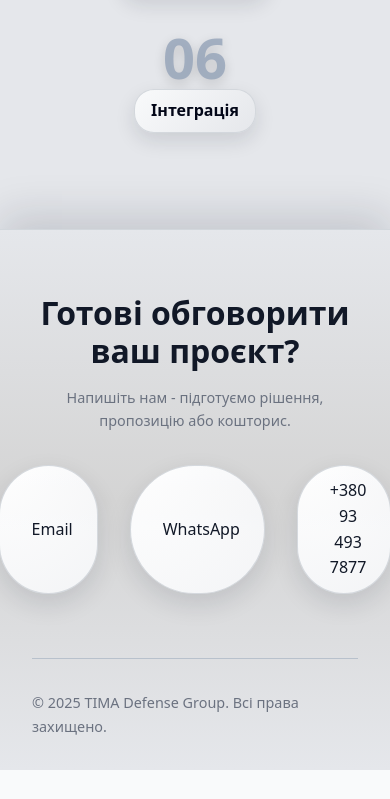
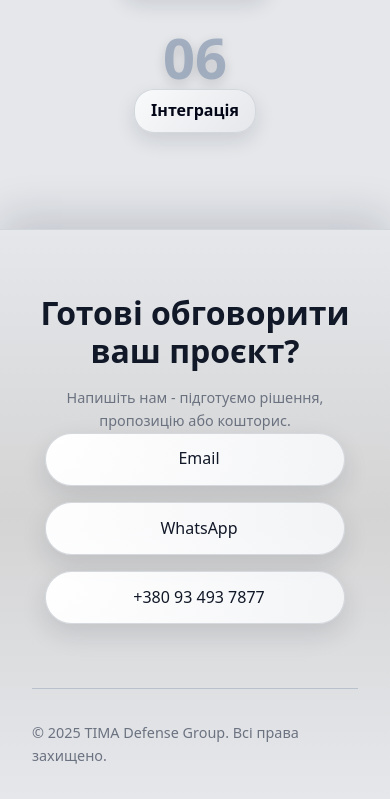
Before and after one commit to akurumei/TimaDefense, a plain HTML site: page index.html in a window 390 px wide. Shown: the part 10069-10868 px from the top of the page. Before the commit the page ends 10839 px from the top, so only its background shows below. Drawn offline with Linux system fonts and the light colour scheme.

Commit message:
Changes to contact block

```diff
--- a/style.css
+++ b/style.css
@@ -717,3 +717,18 @@ p {
         transform: rotate(-45deg) translate(5px, -6px);
     }
 }
+@media (max-width: 768px) {
+    .contact-methods {
+        flex-direction: column;
+        gap: 1rem;
+        width: 100%;
+        max-width: 300px;
+        margin: 0 auto;
+    }
+
+    .contact-link {
+        width: 100%;
+        justify-content: center;
+        font-size: 1rem;
+    }
+}
```
